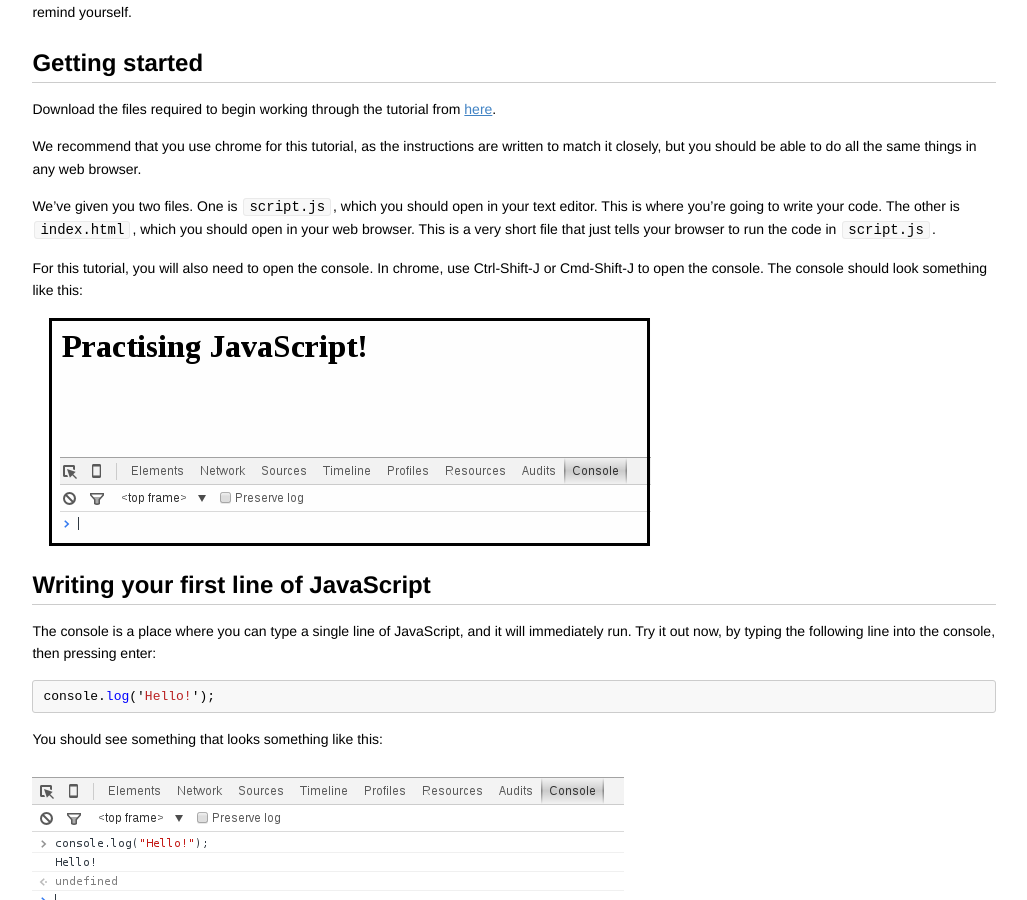
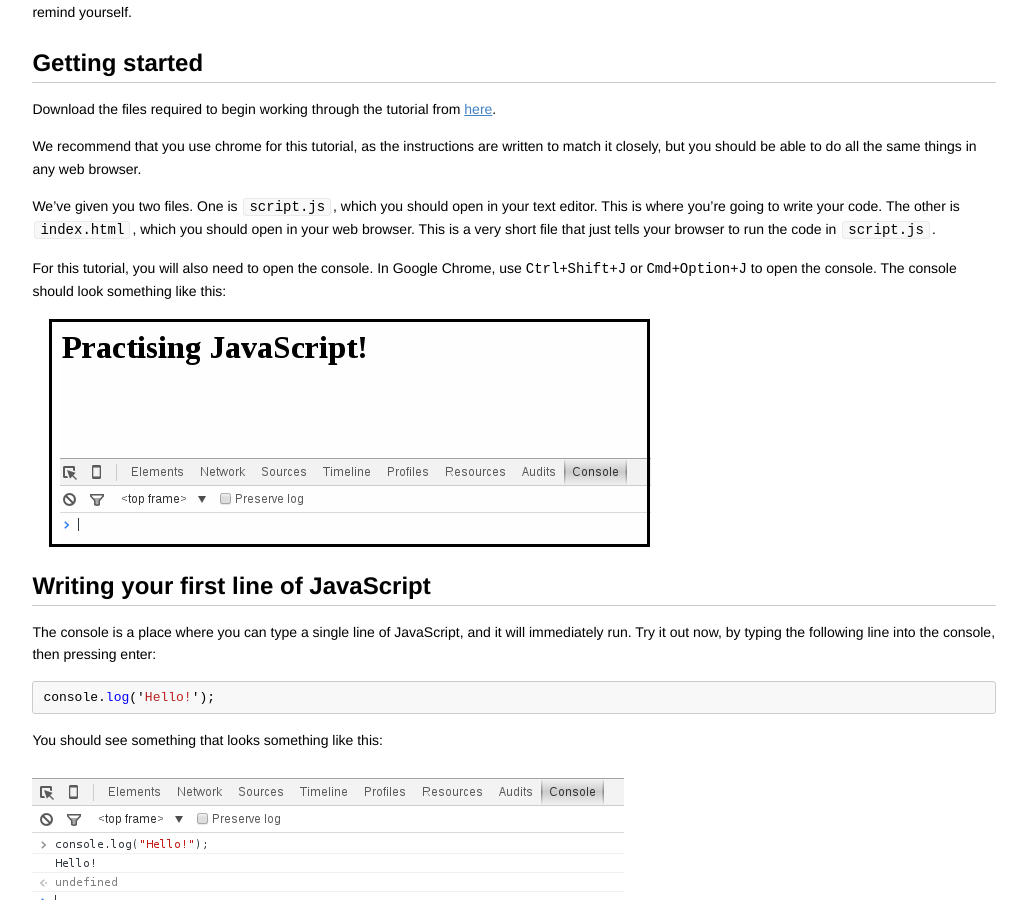
Before and after one commit to codebar/tutorials, a Jekyll site: the page built from js/lesson1/tutorial.md, in a window 1280 px wide and 900 px high, scrolled down 539 px. Shown: the whole window, without its empty margins (126-1153 px from the left). Built offline with Jekyll 4.4.1, drawn with Linux system fonts in a browser that asks for light colours.

Commit message:
Cmd-Shift-J should be Cmd-Option-J to open console
also added kbd tags

```diff
--- a/js/lesson1/tutorial.md
+++ b/js/lesson1/tutorial.md
@@ -39,10 +39,11 @@ browser. This is a very short file that just tells your browser to run
 the code in `script.js`.
 
 For this tutorial, you will also need to open the console. In
-chrome, use Ctrl-Shift-J or Cmd-Shift-J to open the console. The
-console should look something like this:
+Google Chrome, use <kbd>Ctrl</kbd>+<kbd>Shift</kbd>+<kbd>J</kbd>
+or <kbd>Cmd</kbd>+<kbd>Option</kbd>+<kbd>J</kbd> to open the console.
+The console should look something like this:
 
-<img src="assets/images/console.png">
+<img src="assets/images/console.png" />
 
 ## Writing your first line of JavaScript
 
```
